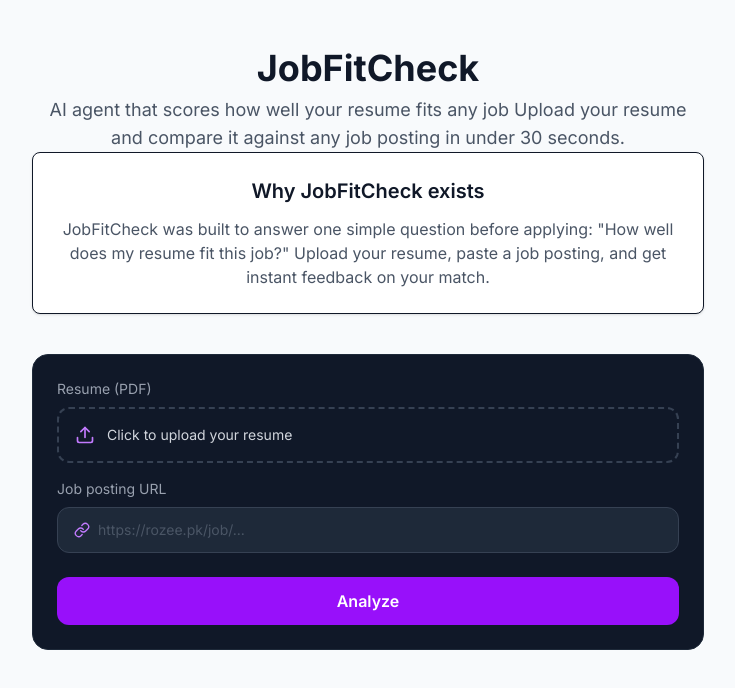
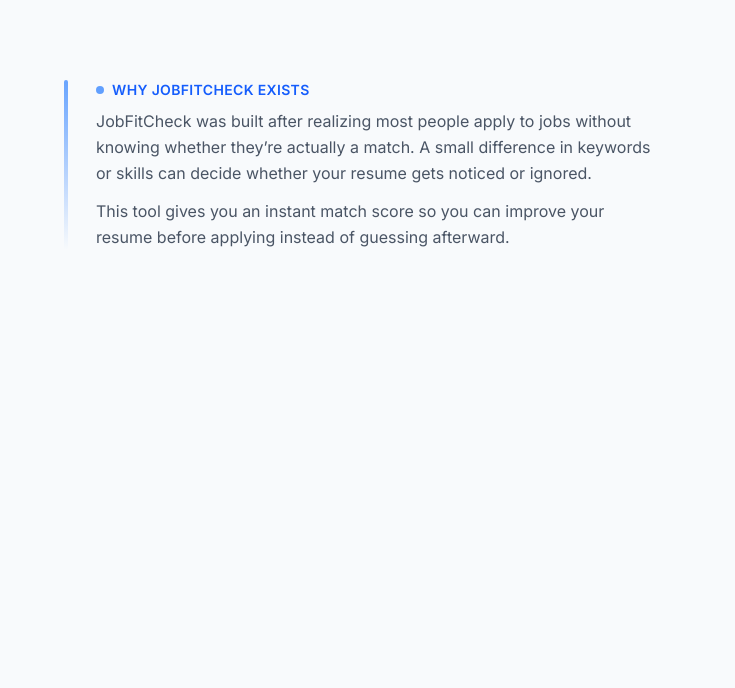
Before and after one commit to FatimaMansoorAhmed/Jobfitchecker, a Next.js app in the folder frontend/: page / in a window 1280 px wide. Shown: the top 688 px of the page, without its empty margins (272-1007 px from the left). Built offline with nearby package versions, Linux system fonts and the light colour scheme.

Commit message:
first commit

```diff
--- a/frontend/app/page.tsx
+++ b/frontend/app/page.tsx
@@ -64,40 +64,30 @@
 
   return (
   <main className="min-h-screen bg-slate-50 text-gray-900 px-4 py-12">
-      <div className="max-w-2xl mx-auto">
+     <div className="mt-8 max-w-xl mx-auto text-left relative">
+  {/* subtle background glow */}
+  <div className="absolute -left-4 top-0 w-1 h-full bg-gradient-to-b from-blue-500 to-transparent rounded-full opacity-70"></div>
 
-        <div className="mb-10 text-center">
-          <h1 className="text-4xl font-bold text-gray-900 mb-2">JobFitCheck</h1>
-          <p className="text-gray-600 text-lg">
-            AI agent that scores how well your resume fits any job
-            Upload your resume and compare it against any job posting in under 30 seconds.
-          </p>
+  <div className="pl-4">
+    <div className="flex items-center gap-2 mb-2">
+      <span className="w-2 h-2 bg-blue-500 rounded-full animate-pulse"></span>
+      <p className="text-sm text-blue-600 font-semibold tracking-wide uppercase">
+        Why JobFitCheck exists
+      </p>
+    </div>
 
-<div className="mb-8 bg-white p-6 rounded-lg shadow-sm border">
-  <h2 className="text-xl font-semibold mb-3">
-    Why JobFitCheck exists
-  </h2>
+    <p className="text-gray-600 leading-relaxed">
+      JobFitCheck was built after realizing most people apply to jobs without
+      knowing whether they’re actually a match. A small difference in keywords
+      or skills can decide whether your resume gets noticed or ignored.
+    </p>
 
-
-
-  <p className="text-gray-600 mt-3">
-    JobFitCheck was built to answer one simple question before applying:
-    "How well does my resume fit this job?" Upload your resume, paste a
-    job posting, and get instant feedback on your match.
-  </p>
+    <p className="text-gray-600 mt-3 leading-relaxed">
+      This tool gives you an instant match score so you can improve your resume
+      before applying instead of guessing afterward.
+    </p>
+  </div>
 </div>
-
-        </div>
-
-        <UploadForm onAnalyze={handleAnalyze} loading={loading} />
-
-        {(loading || steps.length > 0) && (
-          <AgentTrace steps={steps} loading={loading} />
-        )}
-
-        {result && <ScoreCard result={result} />}
-
-      </div>
     </main>
   );
 }
```
